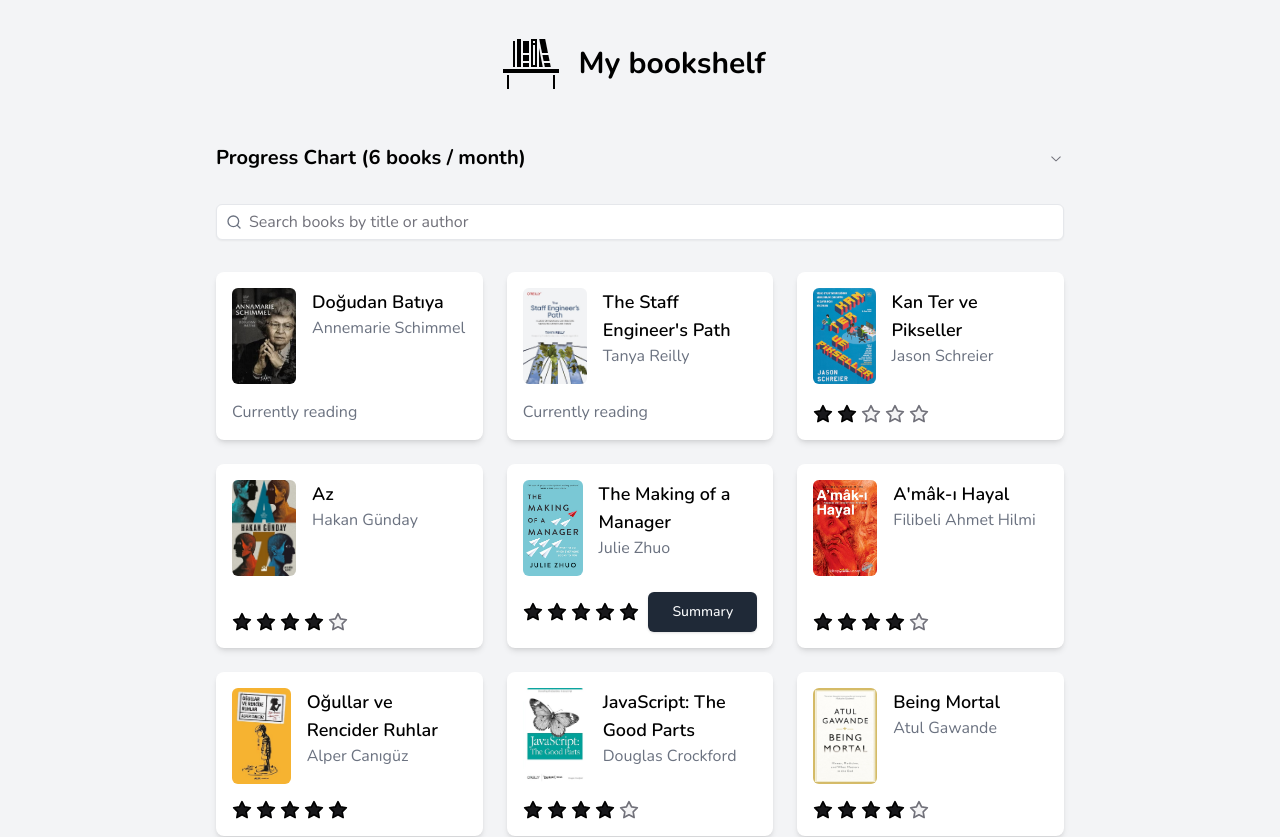
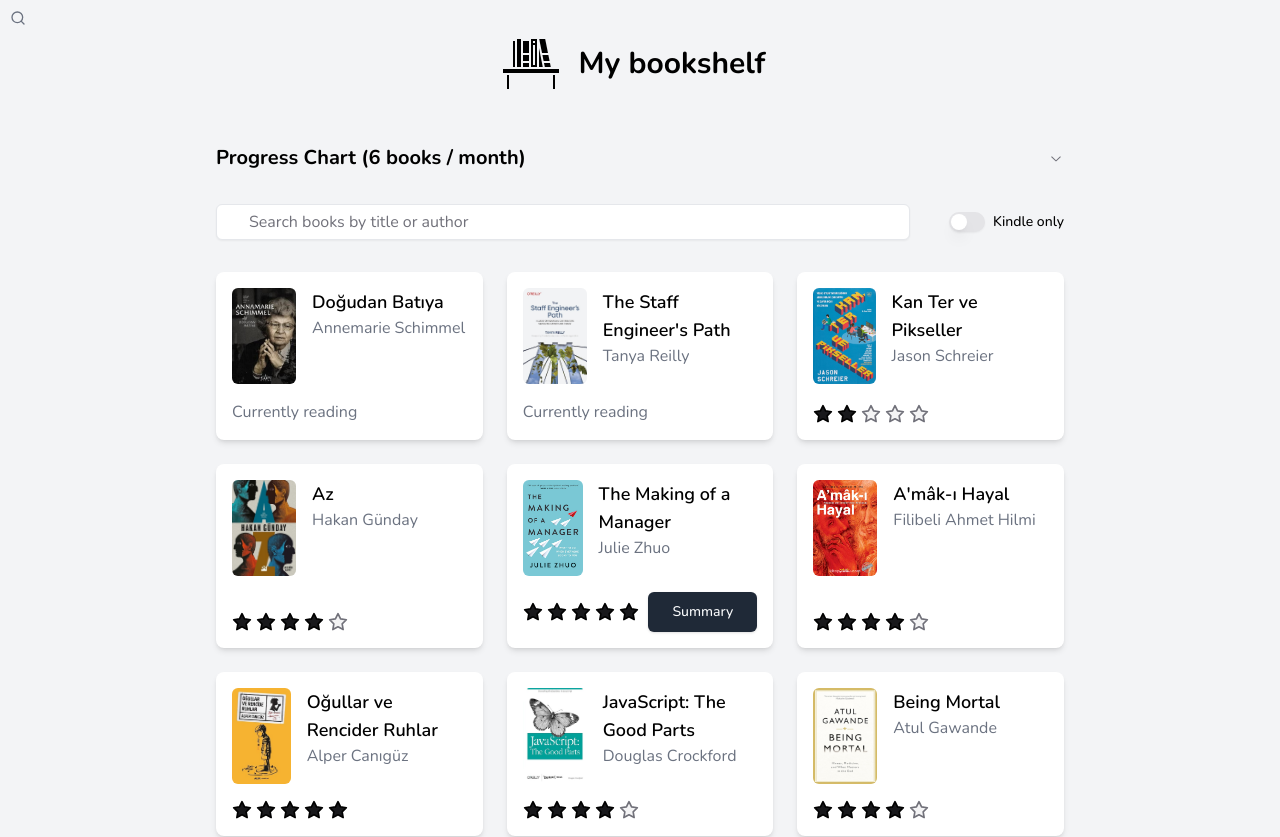
Before and after one commit to selcukcihan/books, a Next.js app: page / in a window 1280 px wide. Shown: the top 837 px of the page. Built offline with nearby package versions, Linux system fonts and the light colour scheme.

Commit message:
Add kindle filter

```diff
--- a/components/searchable-books.tsx
+++ b/components/searchable-books.tsx
@@ -4,17 +4,24 @@ import { useState } from "react"
 import { Bookshelf } from "../core/model"
 import Tile from "./tile"
 import { Input } from "@/components/ui/input"
+import { Switch } from "@/components/ui/switch"
+import { Label } from "@/components/ui/label"
 
 export const SearchableBooks = ({ bookshelf }: { bookshelf: Bookshelf }) => {
   const [search, setSearch] = useState("")
-  const filteredBooks = [...bookshelf.current, ...bookshelf.archive].filter((book) => {
-    return (book.title + ' ' + book.author).toLowerCase().includes(search.toLowerCase())
-  })
+  const [kindleOnly, setKindleOnly] = useState(false)
+  const filteredBooks = [...bookshelf.current, ...bookshelf.archive]
+    .filter((book) => {
+      return (book.title + ' ' + book.author).toLowerCase().includes(search.toLowerCase())
+    })
+    .filter((book) => {
+      return !kindleOnly || book.kindle
+    })
 
   return (
     <>
       <div className="mb-8">{/*To remove search for mobile: hidden lg:block */}
-        <div className="relative">
+        <div className="flex flex-col md:flex-row">
           <SearchIcon className="absolute left-2.5 top-2.5 h-4 w-4 text-gray-500 dark:text-gray-400" />
           <Input
             className="rounded-md border border-gray-200 bg-white px-8 py-2 text-base shadow-sm focus:border-primary focus:outline-none focus:ring-1 focus:ring-primary dark:border-gray-800 dark:bg-gray-800 dark:text-gray-50 dark:focus:border-primary dark:focus:ring-primary"
@@ -23,6 +30,14 @@ export const SearchableBooks = ({ bookshelf }: { bookshelf: Bookshelf }) => {
             onChange={(e) => setSearch(e.target.value)}
             placeholder="Search books by title or author"
           />
+          <div className="flex flex-row items-center space-x-2 w-48 md:justify-end pt-2 md:pt-0">
+            <Switch
+              id="kindle-filter"
+              checked={kindleOnly}
+              onCheckedChange={setKindleOnly}
+            />
+            <Label htmlFor="kindle-filter">Kindle only</Label>
+          </div>
         </div>
       </div>
       <div className="grid grid-cols-1 md:grid-cols-2 lg:grid-cols-3 gap-6">
--- a/components/tile.tsx
+++ b/components/tile.tsx
@@ -28,7 +28,7 @@ const ArchivedBookTile = ({ book }: { book: Book }) => (
 
 export default function Tile ({ book }: { book: Book }) {
   return (
-    <div className="bg-white dark:bg-gray-800 rounded-lg shadow-md p-4 flex flex-col">
+    <div className="bg-white dark:bg-gray-800 rounded-lg shadow-md p-4 relative flex flex-col">
       <Link className="flex-1" href={book.externalLink} target="_blank">
         <div className="flex mb-4">
           <Image alt="Book Cover" width="640" height="640" className="w-16 h-24 rounded-md mr-4" src={book.cover} />
--- /dev/null
+++ b/components/ui/label.tsx
@@ -0,0 +1,26 @@
+"use client"
+
+import * as React from "react"
+import * as LabelPrimitive from "@radix-ui/react-label"
+import { cva, type VariantProps } from "class-variance-authority"
+
+import { cn } from "@/lib/utils"
+
+const labelVariants = cva(
+  "text-sm font-medium leading-none peer-disabled:cursor-not-allowed peer-disabled:opacity-70"
+)
+
+const Label = React.forwardRef<
+  React.ElementRef<typeof LabelPrimitive.Root>,
+  React.ComponentPropsWithoutRef<typeof LabelPrimitive.Root> &
+    VariantProps<typeof labelVariants>
+>(({ className, ...props }, ref) => (
+  <LabelPrimitive.Root
+    ref={ref}
+    className={cn(labelVariants(), className)}
+    {...props}
+  />
+))
+Label.displayName = LabelPrimitive.Root.displayName
+
+export { Label }
--- /dev/null
+++ b/components/ui/switch.tsx
@@ -0,0 +1,29 @@
+"use client"
+
+import * as React from "react"
+import * as SwitchPrimitives from "@radix-ui/react-switch"
+
+import { cn } from "@/lib/utils"
+
+const Switch = React.forwardRef<
+  React.ElementRef<typeof SwitchPrimitives.Root>,
+  React.ComponentPropsWithoutRef<typeof SwitchPrimitives.Root>
+>(({ className, ...props }, ref) => (
+  <SwitchPrimitives.Root
+    className={cn(
+      "peer inline-flex h-5 w-9 shrink-0 cursor-pointer items-center rounded-full border-2 border-transparent shadow-sm transition-colors focus-visible:outline-none focus-visible:ring-2 focus-visible:ring-zinc-950 focus-visible:ring-offset-2 focus-visible:ring-offset-white disabled:cursor-not-allowed disabled:opacity-50 data-[state=checked]:bg-zinc-900 data-[state=unchecked]:bg-zinc-200 dark:focus-visible:ring-zinc-300 dark:focus-visible:ring-offset-zinc-950 dark:data-[state=checked]:bg-zinc-50 dark:data-[state=unchecked]:bg-zinc-800",
+      className
+    )}
+    {...props}
+    ref={ref}
+  >
+    <SwitchPrimitives.Thumb
+      className={cn(
+        "pointer-events-none block h-4 w-4 rounded-full bg-white shadow-lg ring-0 transition-transform data-[state=checked]:translate-x-4 data-[state=unchecked]:translate-x-0 dark:bg-zinc-950"
+      )}
+    />
+  </SwitchPrimitives.Root>
+))
+Switch.displayName = SwitchPrimitives.Root.displayName
+
+export { Switch }
--- a/package.json
+++ b/package.json
@@ -13,7 +13,9 @@
     "@nivo/bar": "^0.87.0",
     "@radix-ui/react-accordion": "^1.2.0",
     "@radix-ui/react-icons": "^1.3.0",
+    "@radix-ui/react-label": "^2.1.0",
     "@radix-ui/react-slot": "^1.0.2",
+    "@radix-ui/react-switch": "^1.1.1",
     "class-variance-authority": "^0.7.0",
     "clsx": "^2.0.0",
     "lucide-react": "^0.292.0",
```
Also changed, not shown: 1 other file (tests, documents, lock files or other folders).
